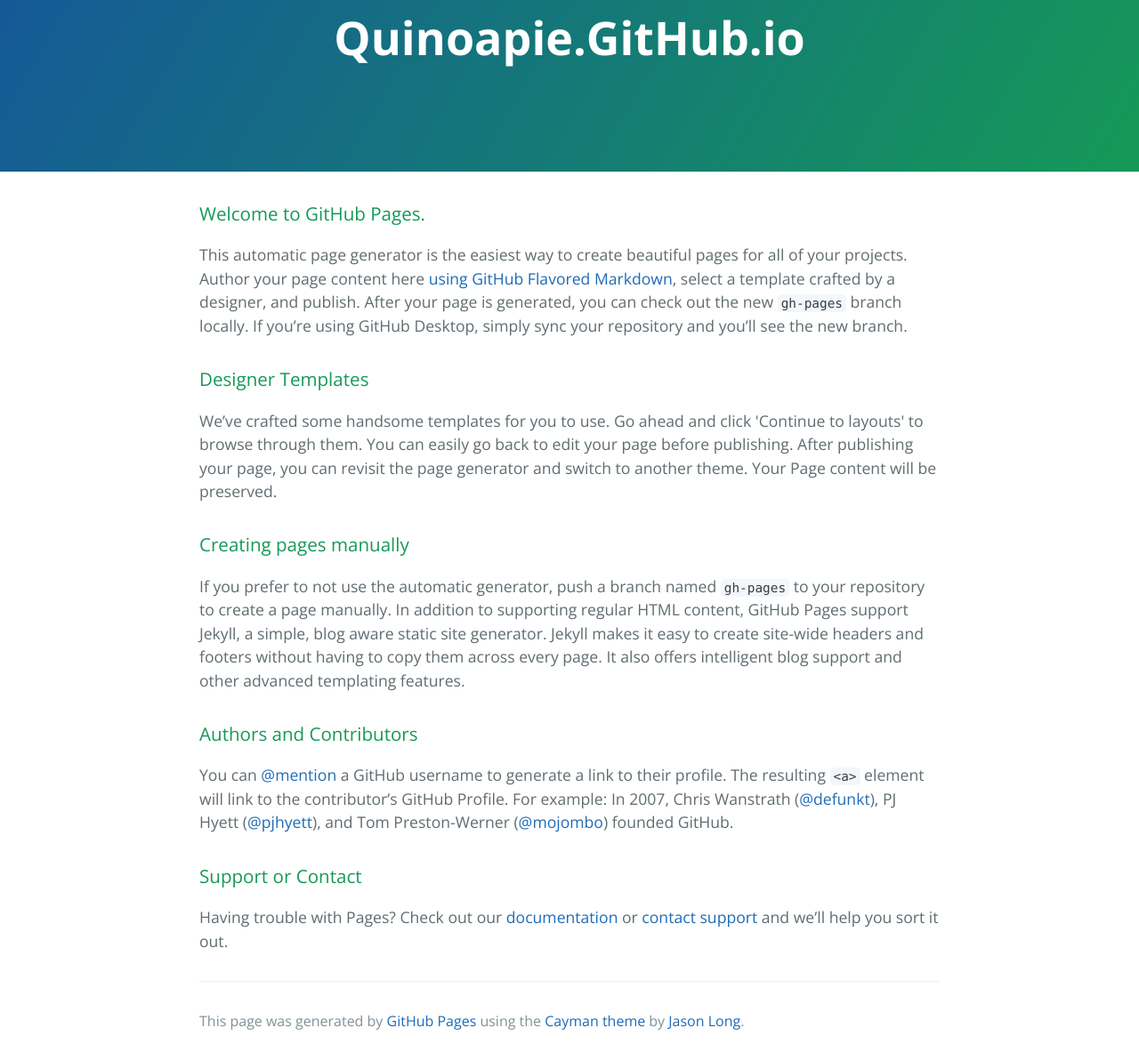
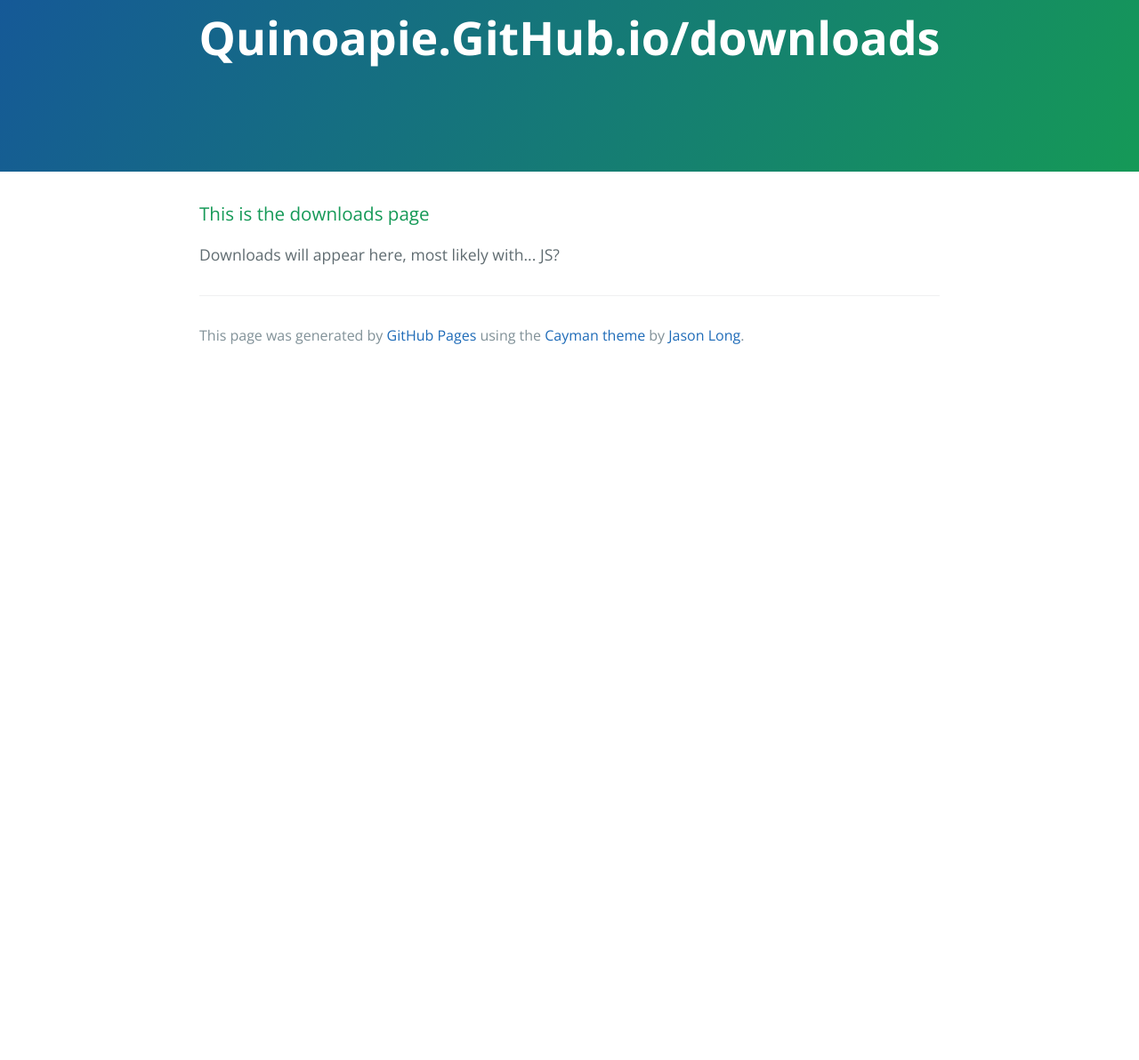
Before and after one commit to QuinoaPie/quinoapie.github.io, a plain HTML site: page index.html in a window 1280 px wide. Shown: the part 77-1269 px from the top of the page at 89% size. After the commit the page ends 800 px from the top, so only its background shows below. Drawn offline with nearby package versions, Linux system fonts and the light colour scheme.

Commit message:
Replace master branch with page content via GitHub

```diff
--- a/index.html
+++ b/index.html
@@ -2,7 +2,7 @@
 <html lang="en-us">
   <head>
     <meta charset="UTF-8">
-    <title>Quinoapie.GitHub.io by QuinoaPie</title>
+    <title>Quinoapie.GitHub.io/downloads by QuinoaPie</title>
     <meta name="viewport" content="width=device-width, initial-scale=1">
     <link rel="stylesheet" type="text/css" href="stylesheets/normalize.css" media="screen">
     <link href='https://fonts.googleapis.com/css?family=Open+Sans:400,700' rel='stylesheet' type='text/css'>
@@ -11,35 +11,15 @@
   </head>
   <body>
     <section class="page-header">
-      <h1 class="project-name">Quinoapie.GitHub.io</h1>
+      <h1 class="project-name">Quinoapie.GitHub.io/downloads</h1>
       <h2 class="project-tagline"></h2>
     </section>
 
     <section class="main-content">
       <h3>
-<a id="welcome-to-github-pages" class="anchor" href="#welcome-to-github-pages" aria-hidden="true"><span aria-hidden="true" class="octicon octicon-link"></span></a>Welcome to GitHub Pages.</h3>
+<a id="this-is-the-downloads-page" class="anchor" href="#this-is-the-downloads-page" aria-hidden="true"><span aria-hidden="true" class="octicon octicon-link"></span></a>This is the downloads page</h3>
 
-<p>This automatic page generator is the easiest way to create beautiful pages for all of your projects. Author your page content here <a href="https://guides.github.com/features/mastering-markdown/">using GitHub Flavored Markdown</a>, select a template crafted by a designer, and publish. After your page is generated, you can check out the new <code>gh-pages</code> branch locally. If you’re using GitHub Desktop, simply sync your repository and you’ll see the new branch.</p>
-
-<h3>
-<a id="designer-templates" class="anchor" href="#designer-templates" aria-hidden="true"><span aria-hidden="true" class="octicon octicon-link"></span></a>Designer Templates</h3>
-
-<p>We’ve crafted some handsome templates for you to use. Go ahead and click 'Continue to layouts' to browse through them. You can easily go back to edit your page before publishing. After publishing your page, you can revisit the page generator and switch to another theme. Your Page content will be preserved.</p>
-
-<h3>
-<a id="creating-pages-manually" class="anchor" href="#creating-pages-manually" aria-hidden="true"><span aria-hidden="true" class="octicon octicon-link"></span></a>Creating pages manually</h3>
-
-<p>If you prefer to not use the automatic generator, push a branch named <code>gh-pages</code> to your repository to create a page manually. In addition to supporting regular HTML content, GitHub Pages support Jekyll, a simple, blog aware static site generator. Jekyll makes it easy to create site-wide headers and footers without having to copy them across every page. It also offers intelligent blog support and other advanced templating features.</p>
-
-<h3>
-<a id="authors-and-contributors" class="anchor" href="#authors-and-contributors" aria-hidden="true"><span aria-hidden="true" class="octicon octicon-link"></span></a>Authors and Contributors</h3>
-
-<p>You can <a href="https://help.github.com/articles/basic-writing-and-formatting-syntax/#mentioning-users-and-teams" class="user-mention">@mention</a> a GitHub username to generate a link to their profile. The resulting <code>&lt;a&gt;</code> element will link to the contributor’s GitHub Profile. For example: In 2007, Chris Wanstrath (<a href="https://github.com/defunkt" class="user-mention">@defunkt</a>), PJ Hyett (<a href="https://github.com/pjhyett" class="user-mention">@pjhyett</a>), and Tom Preston-Werner (<a href="https://github.com/mojombo" class="user-mention">@mojombo</a>) founded GitHub.</p>
-
-<h3>
-<a id="support-or-contact" class="anchor" href="#support-or-contact" aria-hidden="true"><span aria-hidden="true" class="octicon octicon-link"></span></a>Support or Contact</h3>
-
-<p>Having trouble with Pages? Check out our <a href="https://help.github.com/pages">documentation</a> or <a href="https://github.com/contact">contact support</a> and we’ll help you sort it out.</p>
+<p>Downloads will appear here, most likely with... JS?</p>
 
       <footer class="site-footer">
 
```
Also changed, not shown: params.json (+2 -2 lines).
